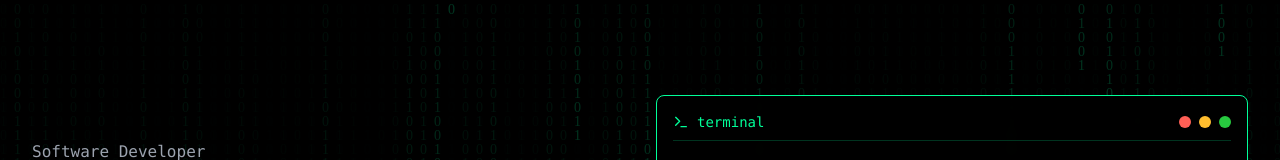
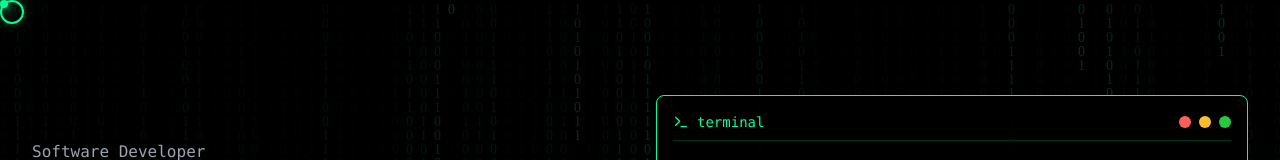
Before and after one commit to inam101001/my-portfolio, a React (Vite) app in the folder my-portfolio/: page / in a window 1280 px wide. Shown: the top 160 px of the page. Built offline with nearby package versions, Linux system fonts and the light colour scheme.

Commit message:
Added Custom Cursor and Modified contact form

```diff
--- a/my-portfolio/src/App.tsx
+++ b/my-portfolio/src/App.tsx
@@ -6,10 +6,12 @@ import Navbar from "./components/Navbar";
 import ContactForm from "./components/ContactForm";
 import ContactInfo from "./components/ContactInfo";
 import ScrollReveal from "./components/ScrollReveal";
+import CustomCursor from "./components/CustomCursor";
 
 function App() {
   return (
     <div className="min-h-screen bg-black text-white font-['Cascadia_Code']">
+      <CustomCursor />
       <BinaryRain />
 
       {/* Hero Section */}
@@ -42,14 +44,14 @@ function App() {
 
       {/* Contact Section */}
       <ScrollReveal>
-        <section id="contact" className="min-h-screen py-20">
+        <section id="contact" className="min-h-screen py-4">
           <div className="container">
             <div className="bg-black/50 backdrop-blur-sm border border-[#00ff99]/20 rounded-lg p-8 shadow-xl max-w-6xl mx-auto">
               <div className="grid grid-cols-1 lg:grid-cols-3 gap-12">
                 <div className="lg:col-span-2">
                   <ContactForm />
                 </div>
-                <div className="lg:col-span-1">
+                <div className="lg:col-span-1 flex justify-center items-center h-full">
                   <ContactInfo />
                 </div>
               </div>
--- a/my-portfolio/src/components/ContactForm.tsx
+++ b/my-portfolio/src/components/ContactForm.tsx
@@ -59,15 +59,15 @@ const ContactForm: React.FC = () => {
         service: "",
         message: "",
       });
-    } catch (error: any) {
-      console.error("Error sending email:", error); // Log the raw error for debugging
-
+    } catch (error: unknown) {
       const errorMessage =
-        error.text || "Failed to send message. Please try again later.";
+        error instanceof Error
+          ? error.message
+          : "An unexpected error occurred.";
 
       setSubmitStatus({
         type: "error",
-        message: errorMessage,
+        message: `Failed to send message. ${errorMessage}`,
       });
     } finally {
       setIsSubmitting(false);
--- a/my-portfolio/src/components/ContactInfo.tsx
+++ b/my-portfolio/src/components/ContactInfo.tsx
@@ -10,7 +10,7 @@ const ContactInfo: React.FC = () => {
         </div>
         <div>
           <h3 className="text-white font-mono">Phone</h3>
-          <p className="text-gray-400">(+48) 321 654 876</p>
+          <p className="text-gray-400">(+92) 348 620 5084</p>
         </div>
       </div>
 
@@ -20,7 +20,7 @@ const ContactInfo: React.FC = () => {
         </div>
         <div>
           <h3 className="text-white font-mono">Email</h3>
-          <p className="text-gray-400">youremail@gmail.com</p>
+          <p className="text-gray-400">inam101001@gmail.com</p>
         </div>
       </div>
 
@@ -30,7 +30,7 @@ const ContactInfo: React.FC = () => {
         </div>
         <div>
           <h3 className="text-white font-mono">Address</h3>
-          <p className="text-gray-400">Code Corner, Tech Town 13579</p>
+          <p className="text-gray-400">Punjab, Pakistan</p>
         </div>
       </div>
     </div>
--- /dev/null
+++ b/my-portfolio/src/components/CustomCursor.tsx
@@ -0,0 +1,44 @@
+import React, { useEffect, useState } from "react";
+
+interface CursorPosition {
+  x: number;
+  y: number;
+}
+
+const CustomCursor: React.FC = () => {
+  const [position, setPosition] = useState<CursorPosition>({ x: 0, y: 0 });
+  const [isPointer, setIsPointer] = useState(false);
+
+  useEffect(() => {
+    const updateCursor = (e: MouseEvent) => {
+      setPosition({ x: e.clientX, y: e.clientY });
+
+      const target = e.target as HTMLElement;
+      setIsPointer(window.getComputedStyle(target).cursor === "pointer");
+    };
+
+    window.addEventListener("mousemove", updateCursor);
+    return () => window.removeEventListener("mousemove", updateCursor);
+  }, []);
+
+  return (
+    <>
+      <div
+        className="cursor-dot"
+        style={{
+          transform: `translate(${position.x}px, ${position.y}px)`,
+          scale: isPointer ? "1.5" : "1",
+        }}
+      />
+      <div
+        className="cursor-ring"
+        style={{
+          transform: `translate(${position.x}px, ${position.y}px)`,
+          scale: isPointer ? "1.5" : "1",
+        }}
+      />
+    </>
+  );
+};
+
+export default CustomCursor;
--- a/my-portfolio/src/index.css
+++ b/my-portfolio/src/index.css
@@ -10,6 +10,35 @@
 body {
   background-color: black;
   font-family: "Cascadia Code", monospace;
+  cursor: none !important;
+}
+
+* {
+  cursor: none !important;
+}
+
+.cursor-dot {
+  width: 8px;
+  height: 8px;
+  background-color: #00ff99;
+  border-radius: 50%;
+  position: fixed;
+  pointer-events: none;
+  z-index: 9999;
+  transition: transform 0.1s ease;
+  box-shadow: 0 0 10px #00ff99, 0 0 20px #00ff99, 0 0 30px #00ff99;
+}
+
+.cursor-ring {
+  width: 24px;
+  height: 24px;
+  border: 2px solid #00ff99;
+  border-radius: 50%;
+  position: fixed;
+  pointer-events: none;
+  z-index: 9998;
+  transition: transform 0.15s ease;
+  box-shadow: 0 0 10px rgba(0, 255, 153, 0.3);
 }
 
 section {
```
